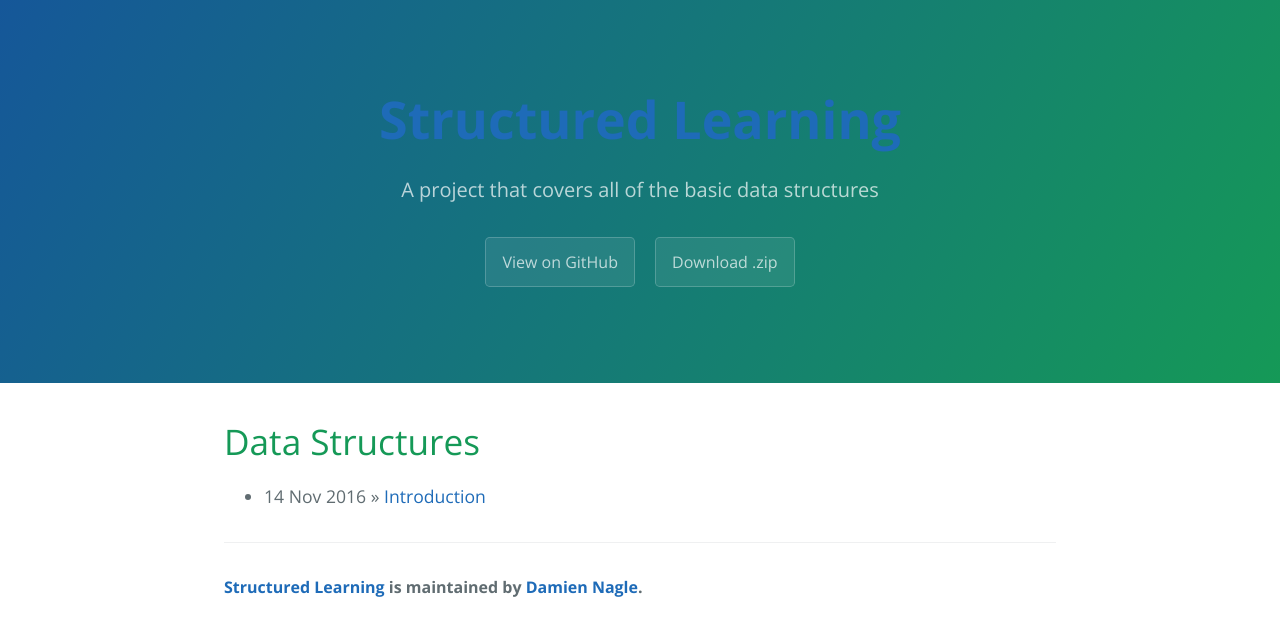
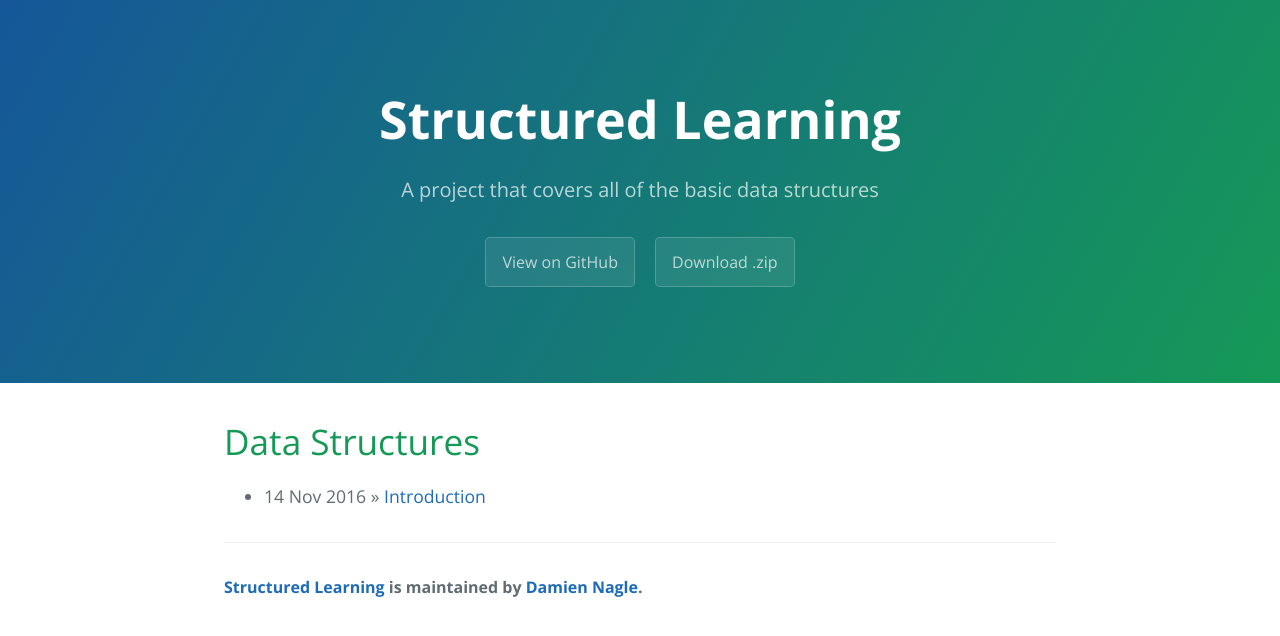
Before and after one commit to garbageman/StructuredLearning, a Jekyll site: the page built from index.html, in a window 1280 px wide. Shown: the top 636 px of the page. Built offline with Jekyll 4.4.1, drawn with Linux system fonts in a browser that asks for light colours; the list of posts is cut into pages by our own code.

Commit message:
Fixed url css

```diff
--- a/_includes/head.html
+++ b/_includes/head.html
@@ -6,4 +6,5 @@
   <link rel="stylesheet" href="{{ site.baseurl }}/css/normalize.css">
   <link href='https://fonts.googleapis.com/css?family=Open+Sans:400,700' rel='stylesheet' type='text/css'>
   <link rel="stylesheet" href="{{ site.baseurl }}/css/cayman.css">
+  <link rel="stylesheet" href="{{ site.baseurl }}/css/main.css">
 </head>
--- /dev/null
+++ b/css/main.css
@@ -0,0 +1,8 @@
+.title-link {
+  color: white;
+  text-decoration: none;
+}
+
+.title-link:hover {
+  text-decoration: none;
+}
```
Also changed, not shown: _sass/_base.scss (+0 -9 lines).
